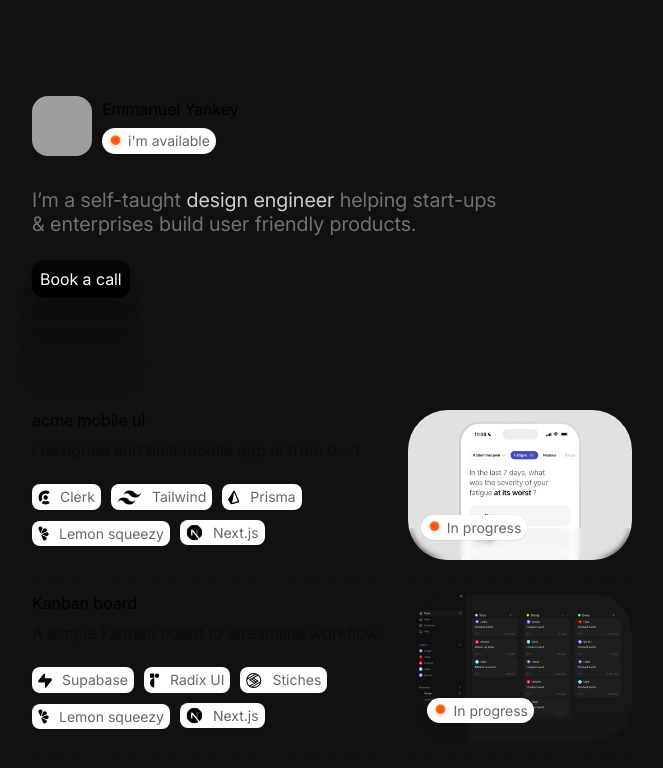
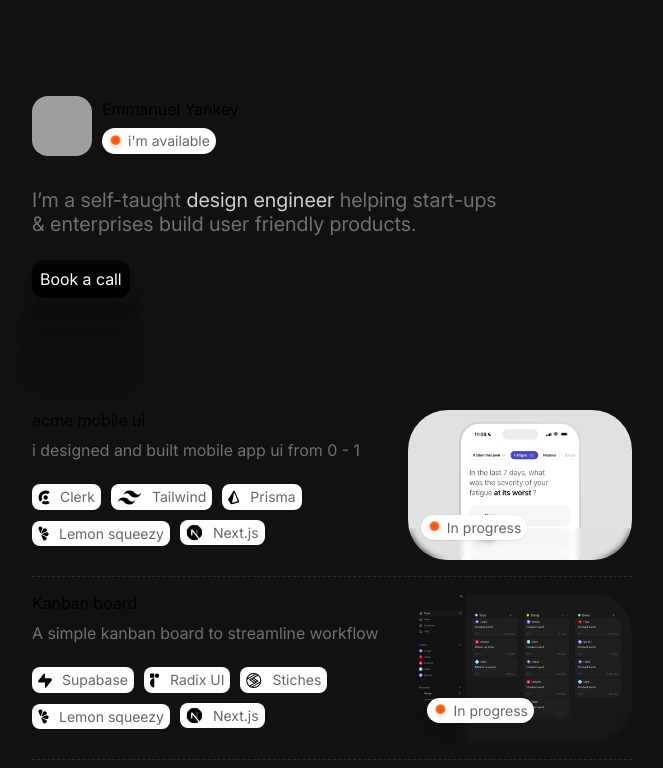
Before and after one commit to hiyankey/portfolio, a Next.js app: page / in a window 1280 px wide. Shown: the top 768 px of the page, without its empty margins (308-971 px from the left). Built offline with nearby package versions, Linux system fonts and the light colour scheme; grey boxes are pictures that could not be loaded.

Commit message:
Update project.tsx

```diff
--- a/app/ui/project.tsx
+++ b/app/ui/project.tsx
@@ -20,13 +20,13 @@ export default function Project({ title, desc, thumbnail, tags , path}: Props) {
   return (
     <Link
       href={`${path || ''}`}
-      className=' flex items-center space-x-4 border-b border-dashed border-black/10 space-y-[1.6rem] pb-[1.6rem]'
+      className=' flex items-center space-x-4 border-b border-dashed border-white/10 space-y-[1.6rem] pb-[1.6rem]'
     >
       <div>
         {' '}
         <div className='space-y-[.6rem] mb-[1.2rem] flex flex-col'>
           <h3>{title}</h3>
-          <p className='text-black/40'>{desc}</p>
+          <p className='text-white/40'>{desc}</p>
         </div>
         <div className='[&_div]:mr-4 space-y-4 flex items-baseline  flex-wrap'>
           {tags.map((tag, index) => (
```
